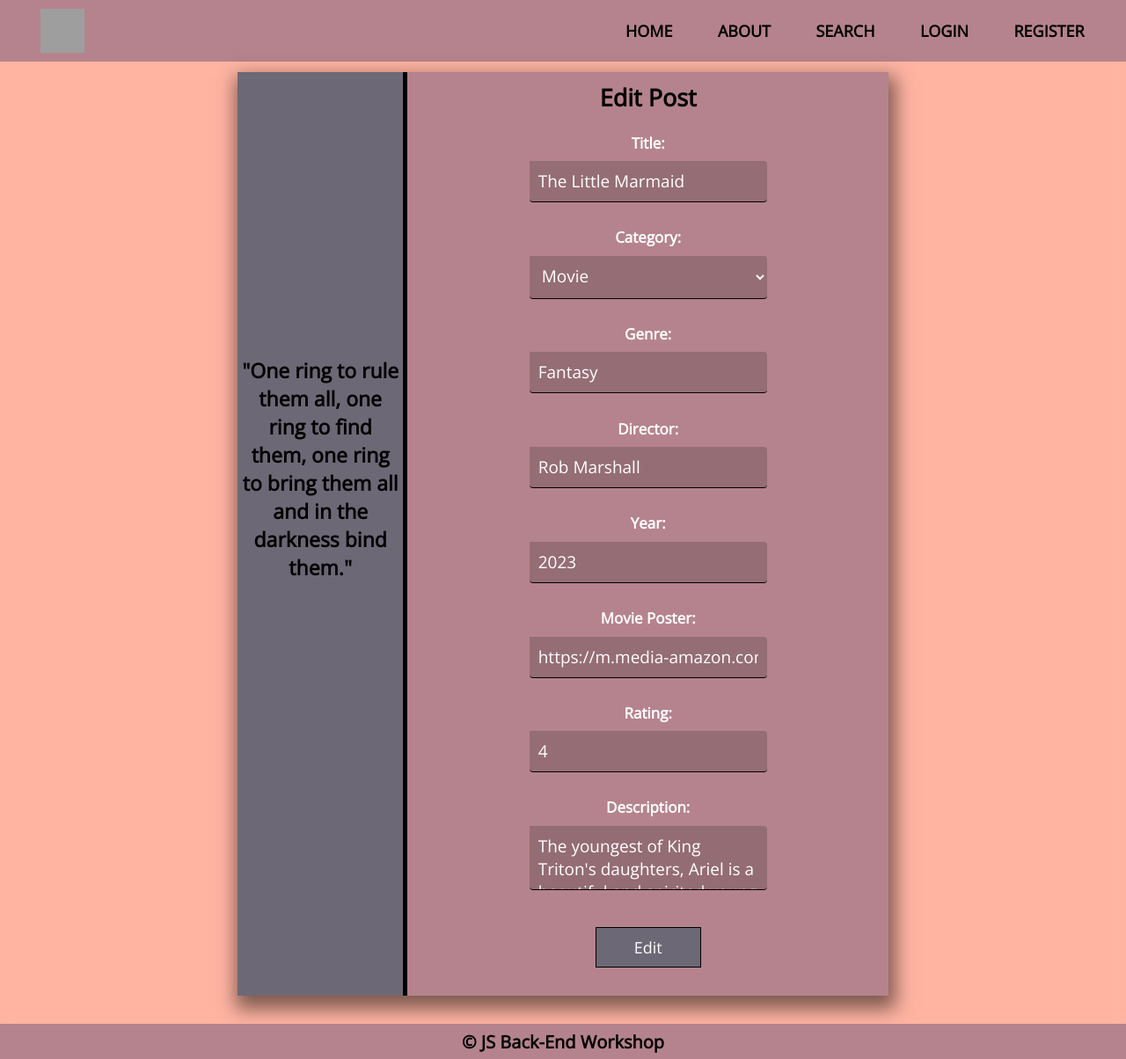
After one commit to ivailopapazov/movie-magic-may-2025, a Node server app: page /movies/2/edit in a window 1280 px wide. The commit adds this page. Shown: the whole page at 88% size. Run offline with Node 20, Linux system fonts and the light colour scheme; some libraries are stand-ins or nearby versions; grey boxes are pictures that could not be loaded.

Commit message:
Show edit page

```diff
--- a/src/controllers/movieController.js
+++ b/src/controllers/movieController.js
@@ -87,4 +87,8 @@ movieController.get('/:movieId/delete', async (req, res) => {
     res.redirect('/');
 });
 
+movieController.get('/:movieId/edit', async (req, res) => {
+    res.render('movie/edit');
+});
+
 export default movieController;
--- a/src/views/movie/details.hbs
+++ b/src/views/movie/details.hbs
@@ -23,7 +23,7 @@
             {{#if isOwner}}
             <div class="details-btn">
                 <a href="/movies/{{movie.id}}/attach" class="details">Attach</a>
-                <a href="#" class="details">Edit</a>
+                <a href="/movies/{{movie.id}}/edit" class="details">Edit</a>
                 <a href="/movies/{{movie.id}}/delete" class="details">Delete</a>
             </div>
             {{/if}}
--- /dev/null
+++ b/src/views/movie/edit.hbs
@@ -0,0 +1,59 @@
+<section id="edit-page">
+    <div class="editSection">
+        <div class="info-edit">
+            <h2>"One ring to rule them all, one ring to find them, one ring to bring them all and in the darkness bind
+                them."</h2>
+        </div>
+
+        <form action="#" method="" class="editForm">
+            <h2>Edit Post</h2>
+            <ul class="noBullet">
+                <li>
+                    <label for="title">Title:</label>
+                    <input type="text" class="inputFields" id="title" name="" value="The Little Marmaid" />
+                </li>
+                <li>
+                    <label for="category">Category:</label>
+                    <select id="category" class="inputFields" name="category">
+                        <option value="">Select Category</option>
+                        <option value="tv-show">TV Show</option>
+                        <option value="animation">Animation</option>
+                        <option value="movie" selected>Movie</option>
+                        <option value="documentary">Documentary</option>
+                        <option value="short-film">Short Film</option>
+                    </select>
+                </li>
+                <li>
+                    <label for="genre">Genre:</label>
+                    <input type="text" class="inputFields" id="genre" name="" value="Fantasy" />
+                </li>
+                <li>
+                    <label for="director">Director:</label>
+                    <input type="text" class="inputFields" id="director" name="" value="Rob Marshall" />
+                </li>
+                <li>
+                    <label for="date">Year:</label>
+                    <input type="number" class="inputFields" id="year" name="" value="2023" />
+                </li>
+                <li>
+                    <label for="image">Movie Poster:</label>
+                    <input type="text" class="inputFields" id="image" name=""
+                        value="https://m.media-amazon.com/images/M/MV5BYTUxYjczMWUtYzlkZC00NTcwLWE3ODQtN2I2YTIxOTU0ZTljXkEyXkFqcGdeQXVyMTkxNjUyNQ@@._V1_FMjpg_UX1000_.jpg" />
+                </li>
+                <li>
+                    <label for="image">Rating:</label>
+                    <input type="text" class="inputFields" id="rating" name="" value="4" />
+                </li>
+                <li>
+                    <label for="description">Description:</label>
+                    <textarea id="description" class="inputFields"
+                        name="description">The youngest of King Triton's daughters, Ariel is a beautiful and spirited young mermaid with a thirst for adventure. Longing to find out more about the world beyond the sea, Ariel visits the surface and falls for the dashing Prince Eric. Following her heart, she makes a deal with the evil sea witch, Ursula, to experience life on land.</textarea>
+                </li>
+                <li id="center-btn">
+                    <button id="edit-btn">Edit</button>
+                </li>
+            </ul>
+        </form>
+
+    </div>
+</section>
```
Also changed, not shown: src/views/edit.html (deleted, +0 -106 lines), README.md.
